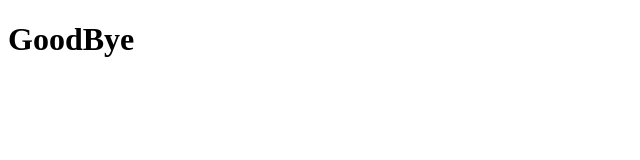
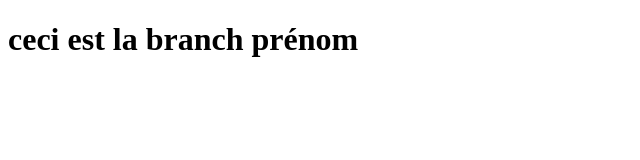
Before and after one commit to Mkaranfil/exo_final_git_prenom, a plain HTML site: page index.html in a window 1280 px wide. Shown: the whole page, without its empty margins (0-640 px from the left). Drawn offline with Linux system fonts and the light colour scheme.

Commit message:
changement du contenu du h1 par 'ceci est la branch votreprenom

```diff
--- a/index.html
+++ b/index.html
@@ -7,7 +7,7 @@
 </head>
 <body>
 
-    <h1>GoodBye</h1>
+    <h1>ceci est la branch prénom</h1>
 
 </body>
 </html>
```
